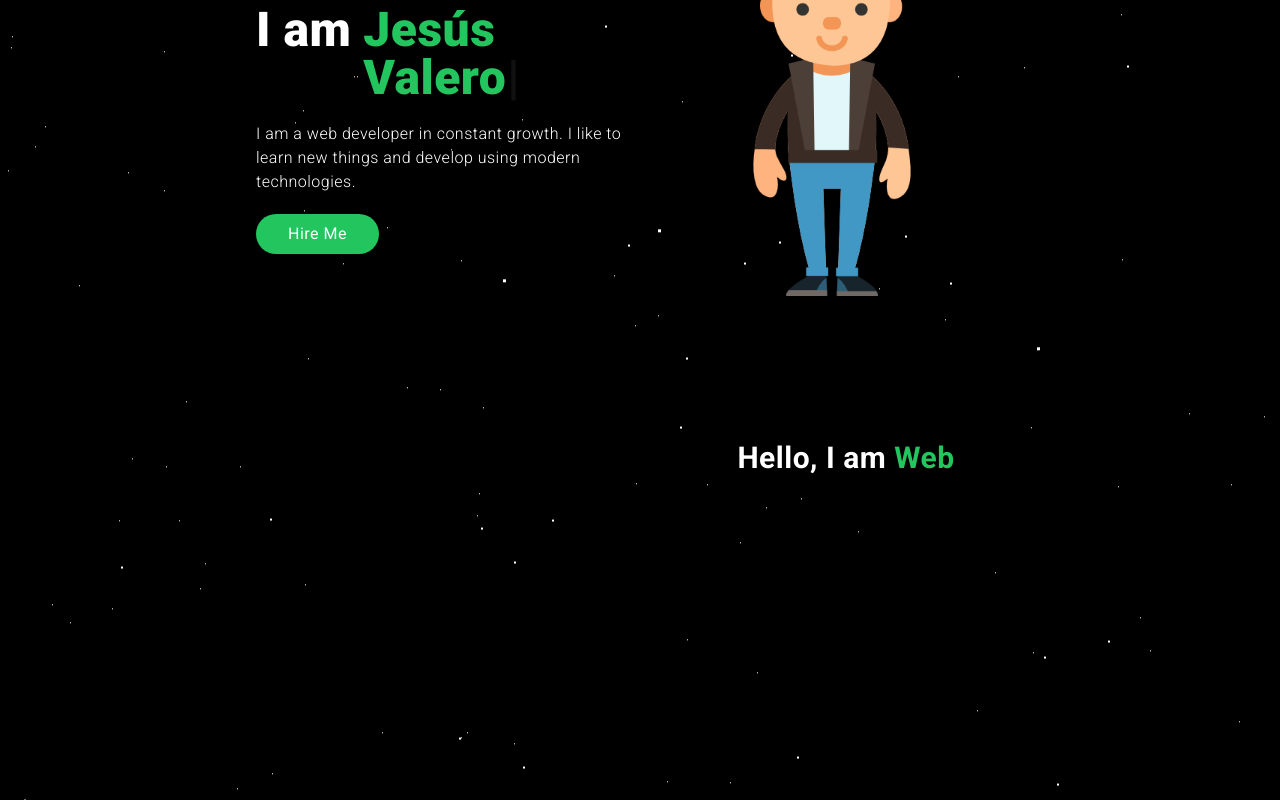
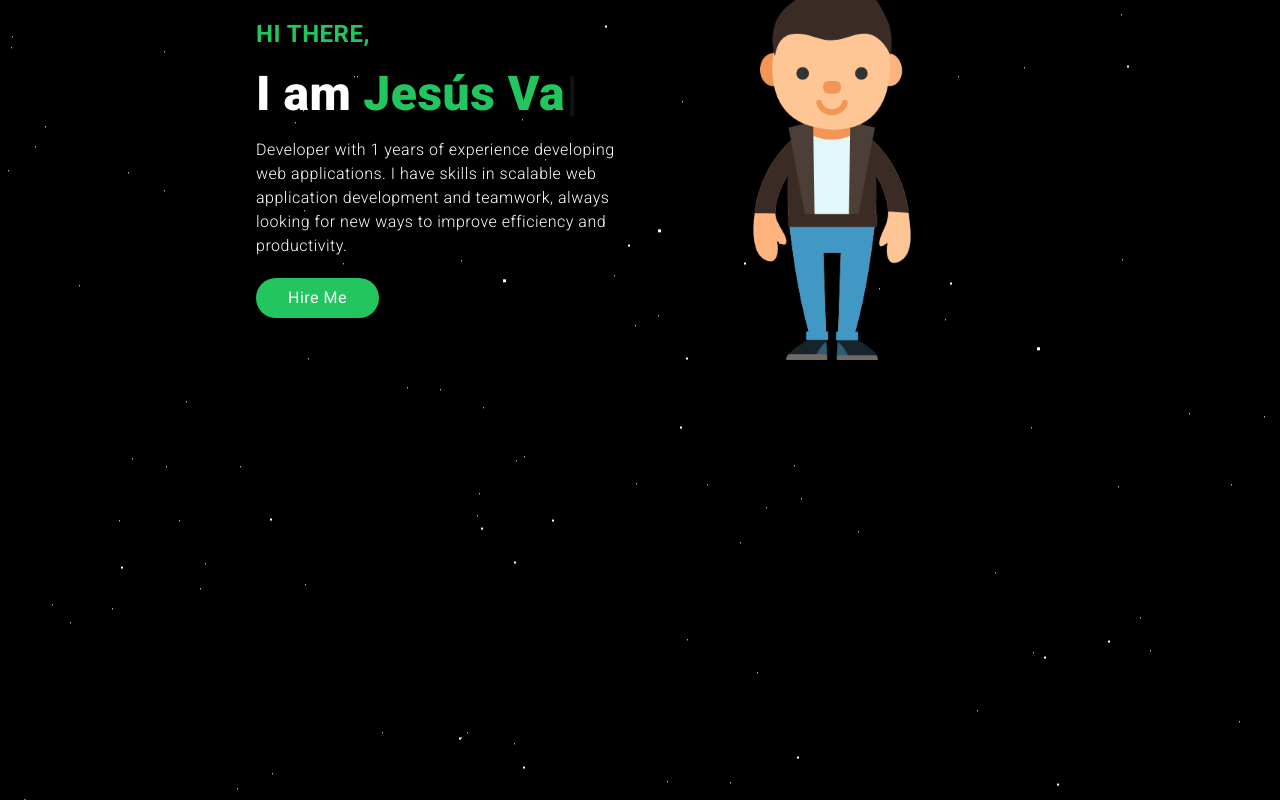
Before and after one commit to jvalerodev/my-portfolio, a Next.js app: page / in a window 1280 px wide. Shown: the part 320-1120 px from the top of the page. Built offline with nearby package versions, Linux system fonts and the light colour scheme; no server answers.

Commit message:
improve info displayed

```diff
--- a/components/Footer/index.tsx
+++ b/components/Footer/index.tsx
@@ -20,10 +20,7 @@ const Footer = () => {
       </div>
 
       <div className="bg-black p-3 mt-40 text-center sm:text-base text-sm">
-        <p>
-          Copyright &copy; {new Date().getFullYear()} Jesús Valero | All Rights
-          Reserved.
-        </p>
+        <p className="font-bold">Made with ❤️</p>
       </div>
     </footer>
   );
--- a/components/Main/About/index.tsx
+++ b/components/Main/About/index.tsx
@@ -4,6 +4,7 @@ import useObserver from '@/hooks/useObserver';
 const today = new Date().valueOf();
 const birthDate = new Date('02/17/2000').valueOf();
 const age = Math.floor((today - birthDate) / (1000 * 60 * 60 * 24 * 365));
+const yearsOfExperience = new Date().getFullYear() - 2021;
 
 const About = () => {
   const { ref } = useObserver();
@@ -25,14 +26,14 @@ const About = () => {
 
         <div className="lg:w-1/2 leading-7 mt-10 lg:mt-0">
           <h2 className="text-3xl font-bold text-center">
-            Hello, I am <span className="text-green-500">Web Developer</span>
+            About <span className="text-green-500">Me</span>
           </h2>
 
           <p className="mt-5">
-            I am a fullstack developer with 2 years of experience developing web
-            applications. I like to develop using the best practices, with clean
-            and efficient code. Highly focused on being a better programmer
-            every day. Here is some information about me:
+            I have {yearsOfExperience} years of experience in technologies such
+            as React, Next.js and Node.js. I like to develop using the best
+            practices, with clean and efficient code. Highly focused on being a
+            better programmer every day. Here is some information about me:
           </p>
 
           <ul className="mt-5">
--- a/components/Main/Presentation/TypeText.tsx
+++ b/components/Main/Presentation/TypeText.tsx
@@ -5,10 +5,10 @@ const TypeText = () => {
     <Typewriter
       onInit={(typewriter) => {
         typewriter
-          .typeString('Jesús Valero. ')
+          .typeString('Jesús Valero.')
           .pauseFor(3000)
           .deleteAll()
-          .typeString('Web Developer. ')
+          .typeString('Fullstack Developer.')
           .pauseFor(3000)
           .start();
       }}
--- a/components/Main/Presentation/index.tsx
+++ b/components/Main/Presentation/index.tsx
@@ -3,11 +3,17 @@ import Image from 'next/image';
 import useObserver from '@/hooks/useObserver';
 import Writer from './TypeText';
 
+const yearsOfExperience = new Date().getFullYear() - 2021;
+
 const Presentation = () => {
   const { ref } = useObserver();
 
   return (
-    <div id="home" className="pt-36" ref={ref}>
+    <div
+      id="home"
+      className="flex justify-center items-center h-screen"
+      ref={ref}
+    >
       <div className="md:flex justify-between items-center">
         <div className="md:w-1/2">
           <p className="text-2xl text-green-500 font-bold uppercase">
@@ -21,8 +27,10 @@ const Presentation = () => {
           </div>
 
           <p className="mt-5 font-light">
-            I am a web developer in constant growth. I like to learn new things
-            and develop using modern technologies.
+            Developer with {yearsOfExperience} years of experience developing
+            web applications. I have skills in scalable web application
+            development and teamwork, always looking for new ways to improve
+            efficiency and productivity.
           </p>
 
           <Link
```
